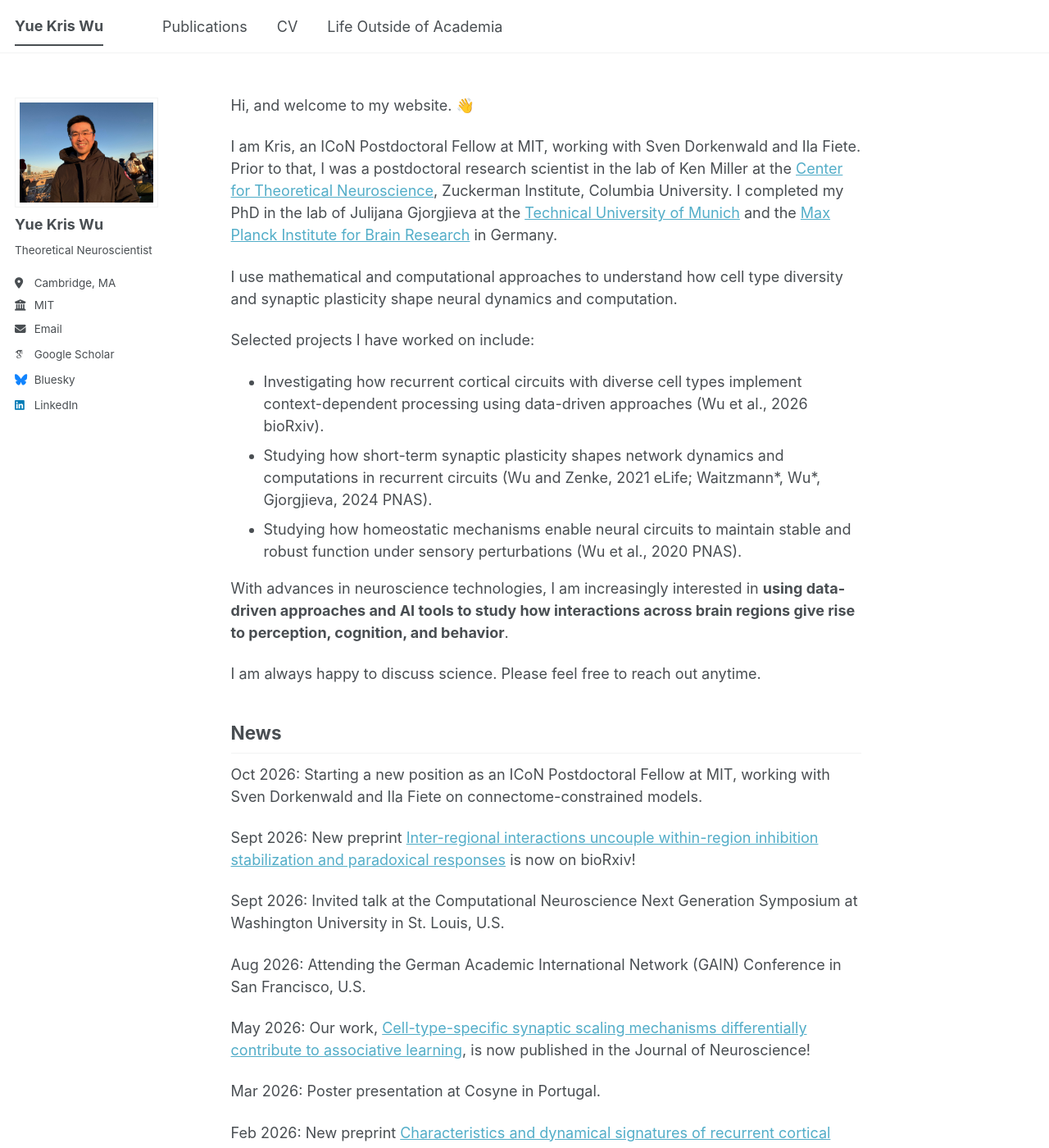
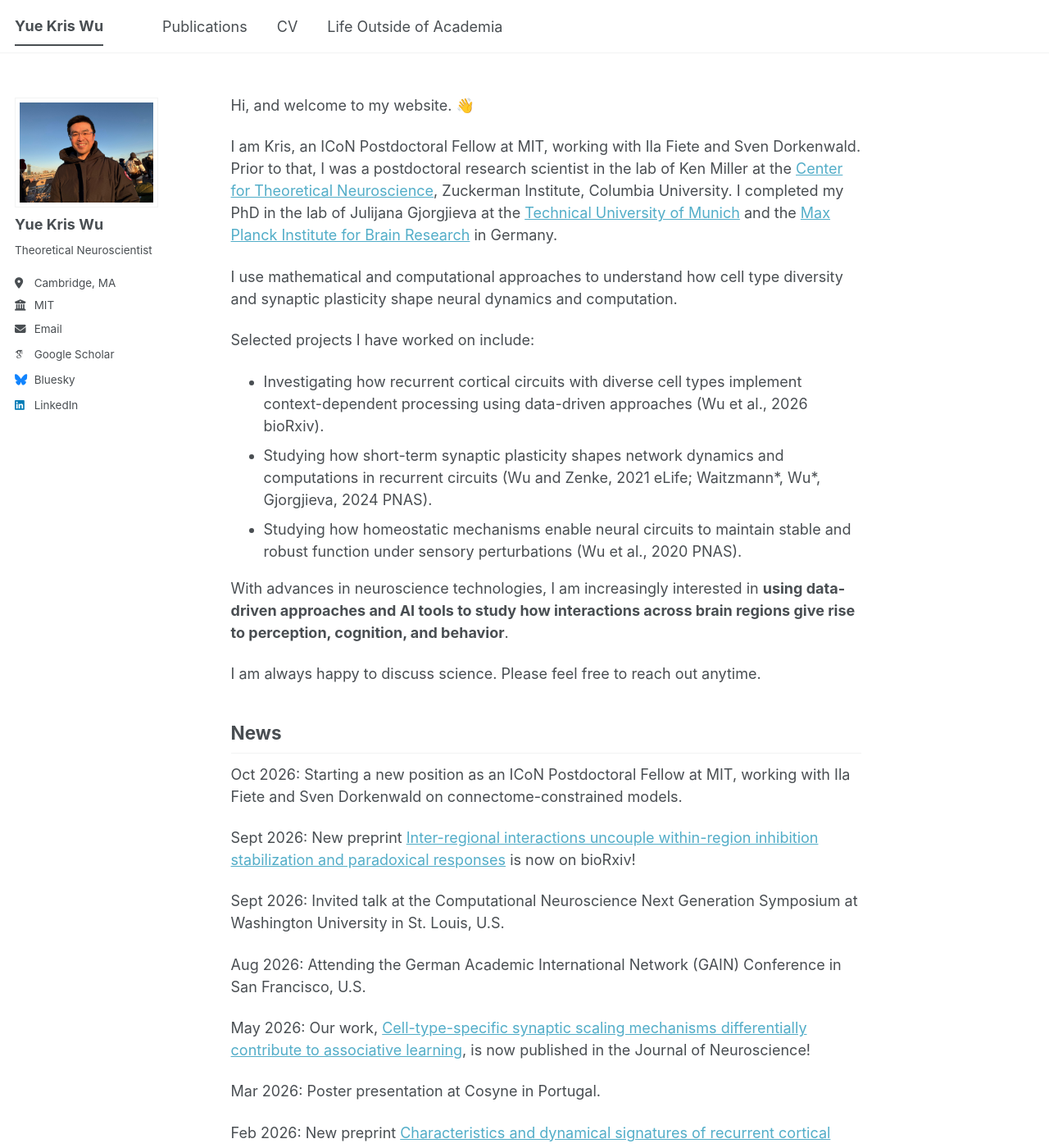
Before and after one commit to yuekriswu/yuekriswu.github.io, a Jekyll site: the page built from _pages/about.md, in a window 1280 px wide and 1400 px high. Shown: the whole window at 82% size. Built offline with Jekyll 4.4.1, drawn with Linux system fonts in a browser that asks for light colours; emoji names are drawn with the system emoji font; some web fonts are replaced; a script bundle is joined from its source files by our own code; library files that are not in the unit come from our copies.

Commit message:
Reorder names in about.md for clarity

```diff
--- a/_pages/about.md
+++ b/_pages/about.md
@@ -9,7 +9,7 @@
 
 Hi, and welcome to my website. :wave:
 
-I am Kris, an ICoN Postdoctoral Fellow at MIT, working with Sven Dorkenwald and Ila Fiete. Prior to that, I was a postdoctoral research scientist in the lab of Ken Miller at the [Center for Theoretical Neuroscience](https://ctn.zuckermaninstitute.columbia.edu), Zuckerman Institute, Columbia University. I completed my PhD in the lab of Julijana Gjorgjieva at the [Technical University of Munich](https://www.tum.de) and the [Max Planck Institute for Brain Research](https://brain.mpg.de/home) in Germany.
+I am Kris, an ICoN Postdoctoral Fellow at MIT, working with Ila Fiete and Sven Dorkenwald. Prior to that, I was a postdoctoral research scientist in the lab of Ken Miller at the [Center for Theoretical Neuroscience](https://ctn.zuckermaninstitute.columbia.edu), Zuckerman Institute, Columbia University. I completed my PhD in the lab of Julijana Gjorgjieva at the [Technical University of Munich](https://www.tum.de) and the [Max Planck Institute for Brain Research](https://brain.mpg.de/home) in Germany.
 
 I use mathematical and computational approaches to understand how cell type diversity and synaptic plasticity shape neural dynamics and computation.
 
@@ -24,7 +24,7 @@
 
 News
 ------
-Oct 2026: Starting a new position as an ICoN Postdoctoral Fellow at MIT, working with Sven Dorkenwald and Ila Fiete on connectome-constrained models.
+Oct 2026: Starting a new position as an ICoN Postdoctoral Fellow at MIT, working with Ila Fiete and Sven Dorkenwald on connectome-constrained models.
 
 Sept 2026: New preprint [Inter-regional interactions uncouple within-region inhibition stabilization and paradoxical responses](https://www.biorxiv.org/content/10.64898/2026.09.09.750483v1) is now on bioRxiv!
 
```
